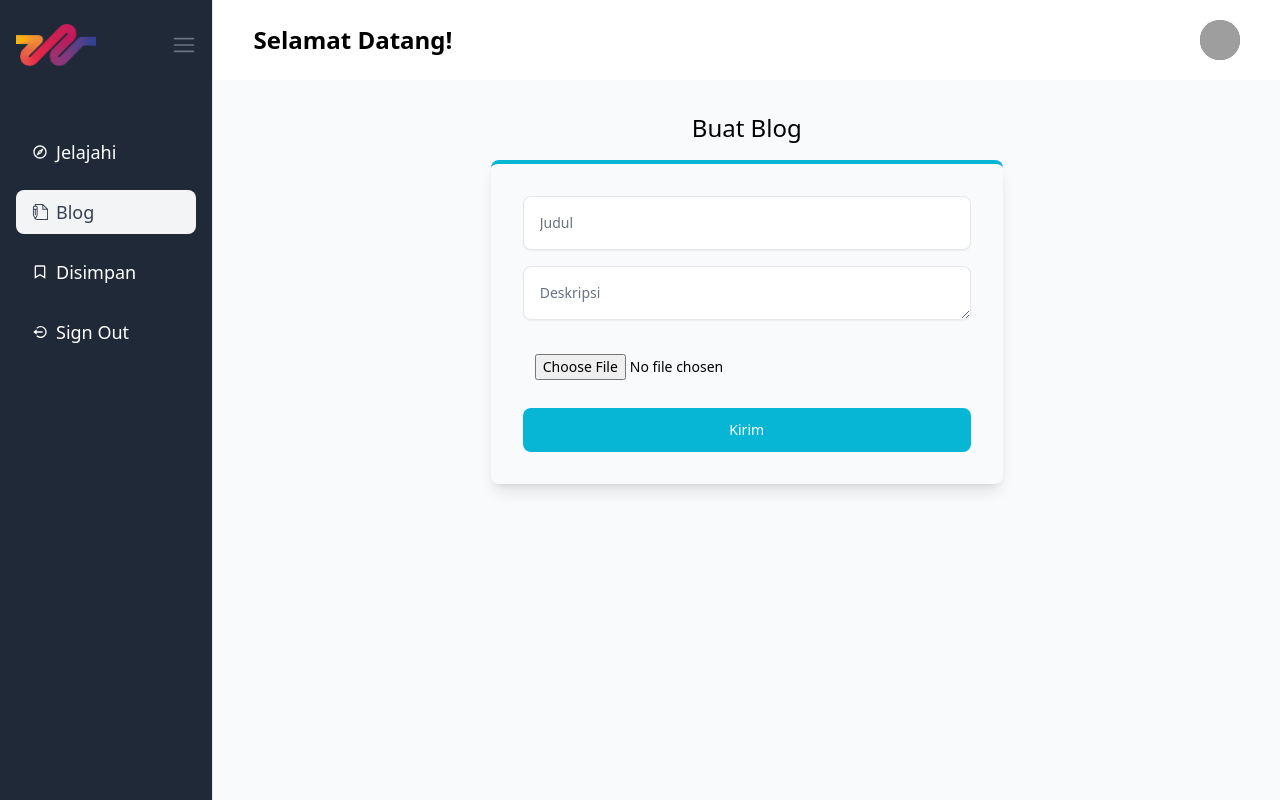
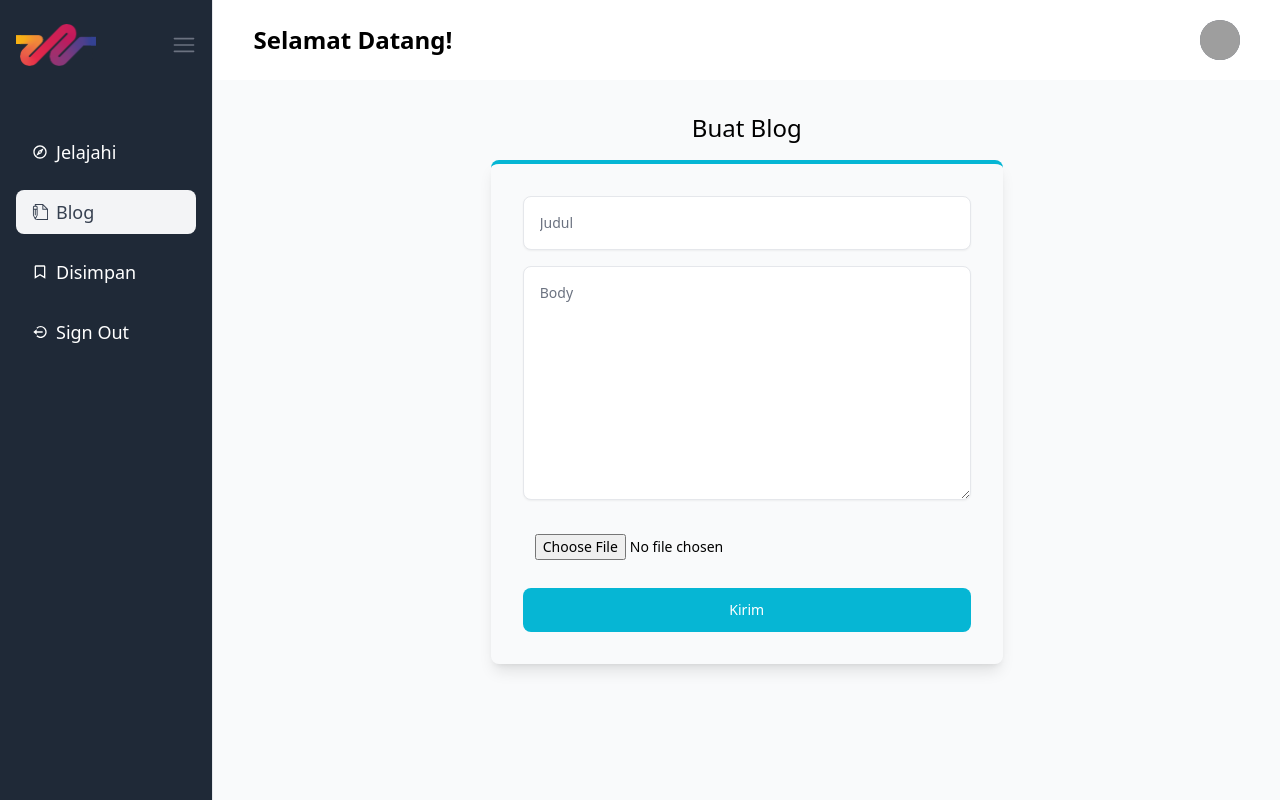
Before and after one commit to ronywahyuu/capstone-fe, a React (Vite) app: page /home/blog/write in a window 1280 px wide. Built offline with nearby package versions, Linux system fonts and the light colour scheme; no server answers; sample sign-in values are in the browser's storage; grey boxes are pictures that could not be loaded.

Commit message:
update meta dan readme manual guide

```diff
--- a/index.html
+++ b/index.html
@@ -4,6 +4,8 @@
     <meta charset="UTF-8" />
     <link rel="icon" type="image/svg+xml" href="/logo.svg" />
     <meta name="viewport" content="width=device-width, initial-scale=1.0" />
+    <meta name="dicoding:email" content="ronywahyu1@gmail.com">
+
     <title>Togetherboost App</title>
   </head>
   <body>
--- a/src/components/home/posts/detail-blog.jsx
+++ b/src/components/home/posts/detail-blog.jsx
@@ -283,7 +283,7 @@ const DetailBlog = ({ blogId, userId }) => {
           />
         )} */}
         <MdOutlineShare className="text-2xl transform motion-safe:hover:scale-110" />
-        {isMine && (
+        {/* {isMine && (
           <div className="flex gap-3">
             <button className="bg-red-500 text-white px-4 py-2 rounded-md">
               Hapus
@@ -292,7 +292,7 @@ const DetailBlog = ({ blogId, userId }) => {
               Edit
             </button>
           </div>
-        )}
+        )} */}
       </div>
 
       {/* form komentar */}
--- a/src/components/home/write.jsx
+++ b/src/components/home/write.jsx
@@ -215,7 +215,7 @@ const WritePost = () => {
                       errors.title && "border-red-500"
                     } p-4 pe-12 text-sm shadow-sm`}
                     placeholder="Deskripsi"
-                    rows="1"
+                    rows="10"
                     id="deskripsi"
                     defaultValue={
                       editPath
@@ -252,9 +252,11 @@ const WritePost = () => {
                     })}
                   />
                 </div>
+                <span className="text-sm text-gray-600">Referensi: https://forms.gle/AM1GREAJHr5aEUTB8</span>
               </div>
 
               <div>
+                <p className="text-sm text-gray-600">Banner image</p>
                 <label className="sr-only">Upload file</label>
                 <div className="relative">
                   <input
@@ -353,14 +355,14 @@ const WritePost = () => {
             </div>
 
             <div>
-              <label className="sr-only">Deskripsi</label>
+              <label className="sr-only">Body</label>
               <div className="relative">
                 <textarea
                   className={`w-full rounded-lg border-gray-200 ${
                     errors.title && "border-red-500"
                   } p-4 pe-12 text-sm shadow-sm`}
-                  placeholder="Deskripsi"
-                  rows="1"
+                  placeholder="Body"
+                  rows="10"
                   id="deskripsi"
                   {...register("body", { required: true })}
                 />
```
Also changed, not shown: 1 other file (tests, documents, lock files or other folders).
